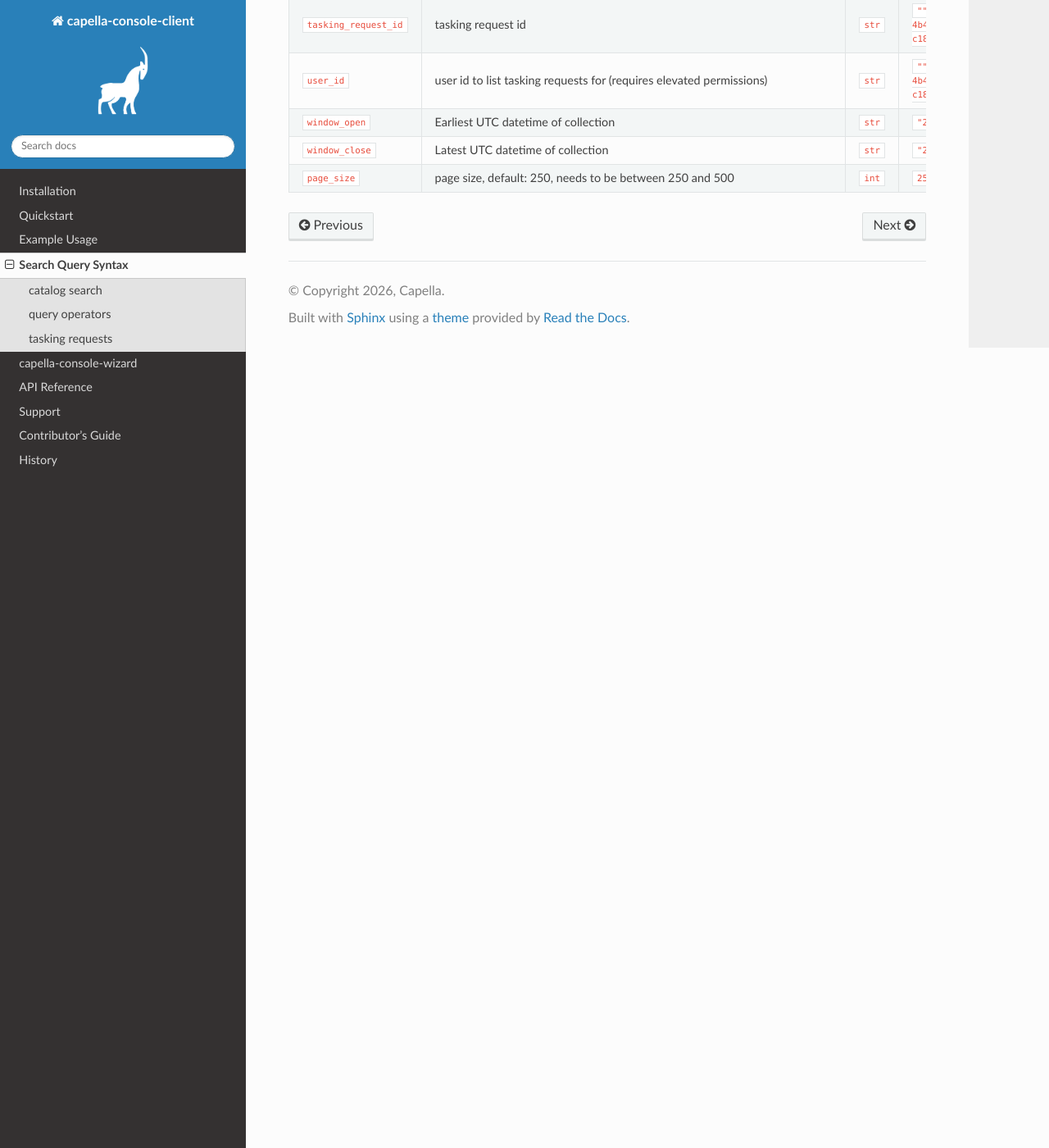
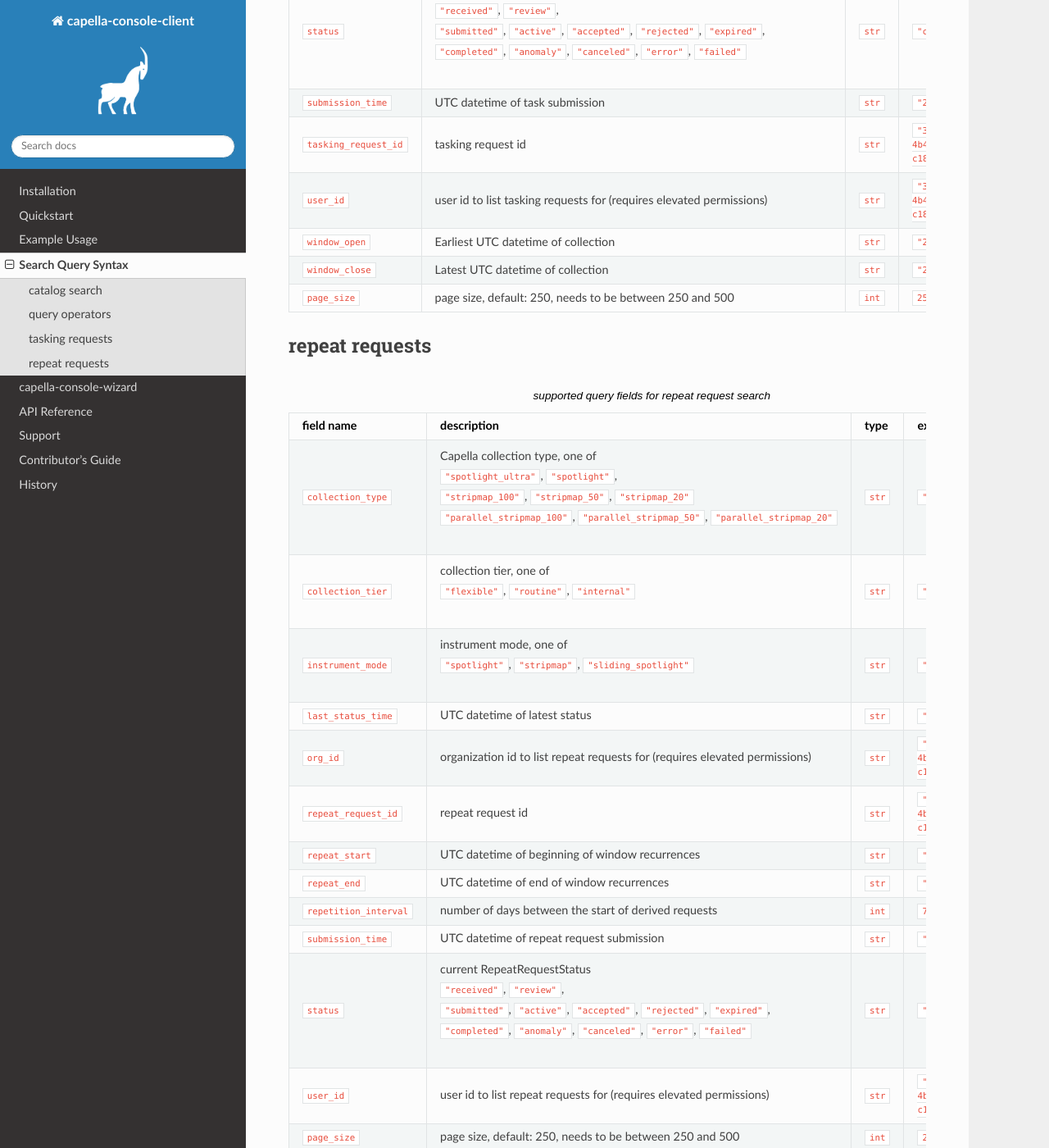
Before and after one commit to capellaspace/console-client, a Sphinx documentation site: the page built from docs/pages/search_reference.rst, in a window 1280 px wide and 1400 px high, scrolled down 3461 px. Shown: the whole window at 82% size. Built offline with Sphinx 7.4.7 and the Read the Docs theme 3.1.0, drawn with Linux system fonts in a browser that asks for light colours; some of the changed text lies outside the part shown.

Commit message:
search repeat request (#127)

```diff
--- a/docs/pages/search_reference.rst
+++ b/docs/pages/search_reference.rst
@@ -247,9 +247,15 @@ tasking requests
       - ``str``
       - ``"spotlight_ultra"``
     * - ``collection_tier``
-      - collection tier
+      - | collection tier, one of
+        | ``"urgent"``, ``"priority"``, ``"standard"``, ``"flexible"``, ``"internal"``
       - ``str``
       - ``"priority"``
+    * - ``instrument_mode``
+      - | instrument mode, one of
+        | ``"spotlight"``, ``"stripmap"``, ``"sliding_spotlight"``
+      - ``str``
+      - ``"spotlight"``
     * - ``last_status_time``
       - UTC datetime of latest status
       - ``str``
@@ -257,7 +263,7 @@ tasking requests
     * - ``org_id``
       - organization id to list tasking requests for (requires elevated permissions)
       - ``str``
-      - ``""34c78a57-2d68-4b4a-a7ba-c188f9e2645d""``
+      - ``"34c78a57-2d68-4b4a-a7ba-c188f9e2645d"``
     * - ``status``
       - | current TaskingRequestStatus
         | ``"received"``, ``"review"``,
@@ -272,11 +278,11 @@ tasking requests
     * - ``tasking_request_id``
       - tasking request id
       - ``str``
-      - ``""34c78a57-2d68-4b4a-a7ba-c188f9e2645d""``
+      - ``"34c78a57-2d68-4b4a-a7ba-c188f9e2645d"``
     * - ``user_id``
       - user id to list tasking requests for (requires elevated permissions)
       - ``str``
-      - ``""34c78a57-2d68-4b4a-a7ba-c188f9e2645d""``
+      - ``"34c78a57-2d68-4b4a-a7ba-c188f9e2645d"``
     * - ``window_open``
       - Earliest UTC datetime of collection
       - ``str``
@@ -289,3 +295,78 @@ tasking requests
       - page size, default: 250, needs to be between 250 and 500
       - ``int``
       - ``250``
+
+
+.. _rr-query-fields:
+
+repeat requests
+###############
+
+.. list-table:: supported query fields for repeat request search
+    :widths: 30 40 20 20
+    :header-rows: 1
+
+    * - field name
+      - description
+      - type
+      - example
+    * - ``collection_type``
+      - | Capella collection type, one of
+        | ``"spotlight_ultra"``, ``"spotlight"``,
+        | ``"stripmap_100"``, ``"stripmap_50"``, ``"stripmap_20"``
+        | ``"parallel_stripmap_100"``, ``"parallel_stripmap_50"``, ``"parallel_stripmap_20"``
+      - ``str``
+      - ``"spotlight_ultra"``
+    * - ``collection_tier``
+      - | collection tier, one of
+        | ``"flexible"``, ``"routine"``, ``"internal"``
+      - ``str``
+      - ``"routine"``
+    * - ``instrument_mode``
+      - | instrument mode, one of
+        | ``"spotlight"``, ``"stripmap"``, ``"sliding_spotlight"``
+      - ``str``
+      - ``"spotlight"``
+    * - ``last_status_time``
+      - UTC datetime of latest status
+      - ``str``
+      - ``"2020-02-12"``
+    * - ``org_id``
+      - organization id to list repeat requests for (requires elevated permissions)
+      - ``str``
+      - ``""34c78a57-2d68-4b4a-a7ba-c188f9e2645d""``
+    * - ``repeat_request_id``
+      - repeat request id
+      - ``str``
+      - ``"34c78a57-2d68-4b4a-a7ba-c188f9e2645d"``
+    * - ``repeat_start``
+      - UTC datetime of beginning of window recurrences
+      - ``str``
+      - ``"2020-02-12"``
+    * - ``repeat_end``
+      - UTC datetime of end of window recurrences
+      - ``str``
+      - ``"2020-02-12"``
+    * - ``repetition_interval``
+      - number of days between the start of derived requests
+      - ``int``
+      - ``7``
+    * - ``submission_time``
+      - UTC datetime of repeat request submission
+      - ``str``
+      - ``"2020-02-12"``
+    * - ``status``
+      - | current RepeatRequestStatus
+        | ``"received"``, ``"review"``,
+        | ``"submitted"``, ``"active"``, ``"accepted"``, ``"rejected"``, ``"expired"``,
+        | ``"completed"``, ``"anomaly"``, ``"canceled"``, ``"error"``, ``"failed"``
+      - ``str``
+      - ``"completed"``
+    * - ``user_id``
+      - user id to list repeat requests for (requires elevated permissions)
+      - ``str``
+      - ``""34c78a57-2d68-4b4a-a7ba-c188f9e2645d""``
+    * - ``page_size``
+      - page size, default: 250, needs to be between 250 and 500
+      - ``int``
+      - ``250``
```
Also changed, not shown: docs/pages/example_usage.rst (+163 -103 lines), 8 other files.
